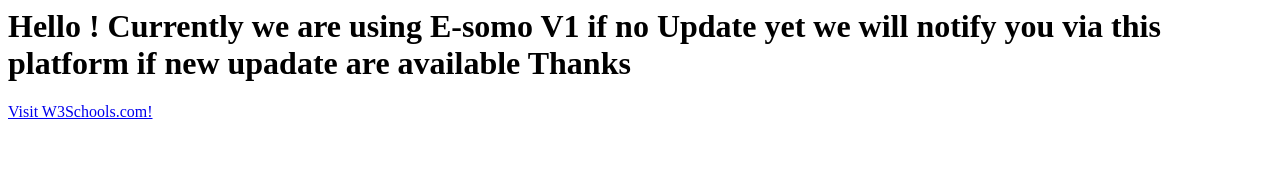
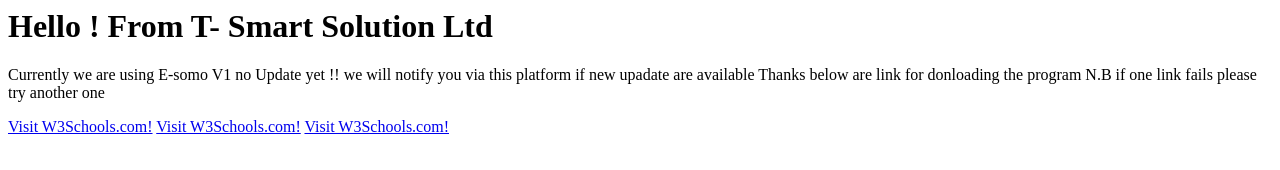
Before and after one commit to E-somo/Welcome-Page, a plain HTML site: page index.html in a window 1280 px wide. Drawn offline with Linux system fonts and the light colour scheme.

Commit message:
Update index.html

```diff
--- a/index.html
+++ b/index.html
@@ -1,2 +1,7 @@
-<h1> Hello  ! Currently we are using E-somo V1 if  no Update yet we will notify you via this platform if new upadate are available Thanks </h1>
+<h1> Hello  ! From T- Smart Solution Ltd  </h1>
+
+<p>Currently we are using E-somo V1  no Update yet !!   we will notify you via this platform if new upadate are available Thanks
+below are link for donloading the program N.B if  one link fails please try another one </p>
 <a href="https://www.w3schools.com">Visit W3Schools.com!</a>
+<a href="https://www.w3schools.com">Visit W3Schools.com!</a>
+<a href="https://www.w3schools.com">Visit W3Schools.com!</a>
```
